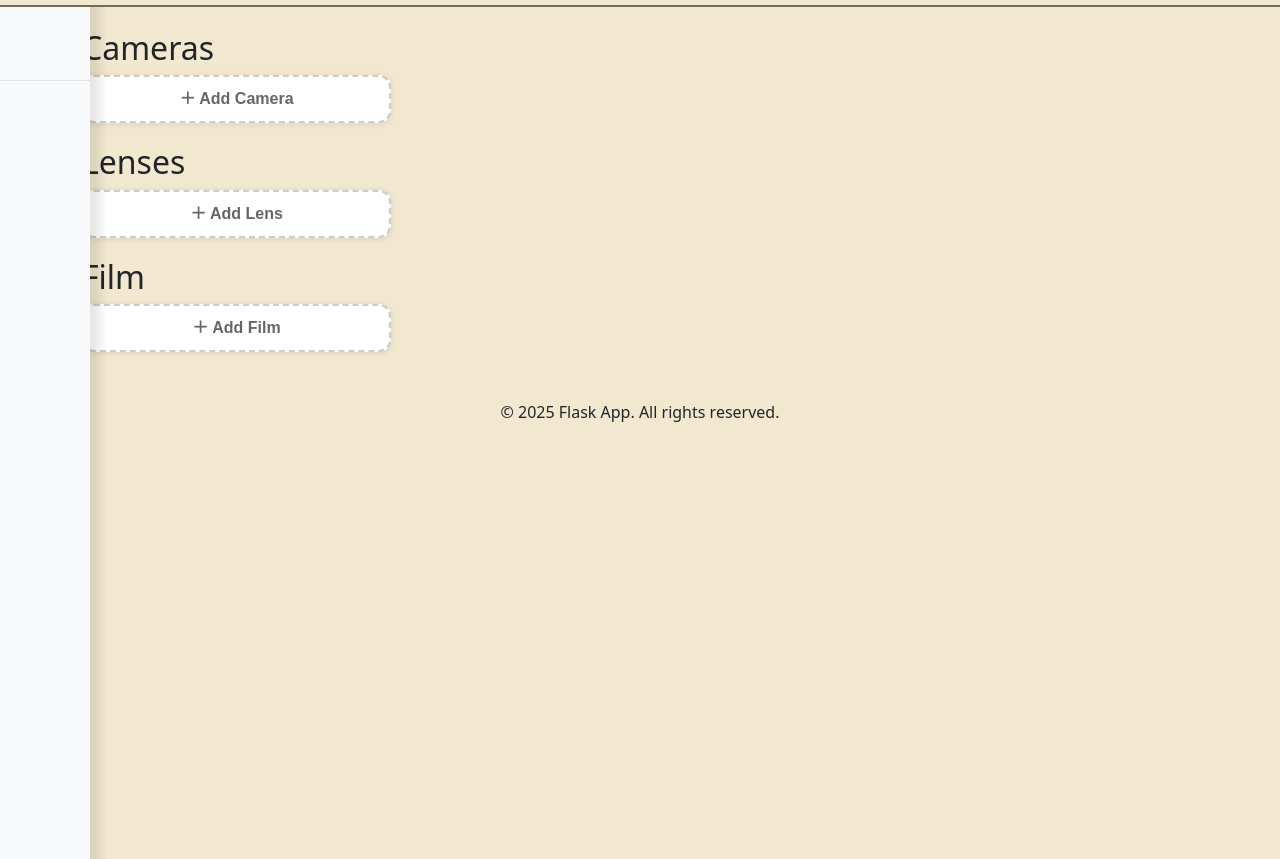
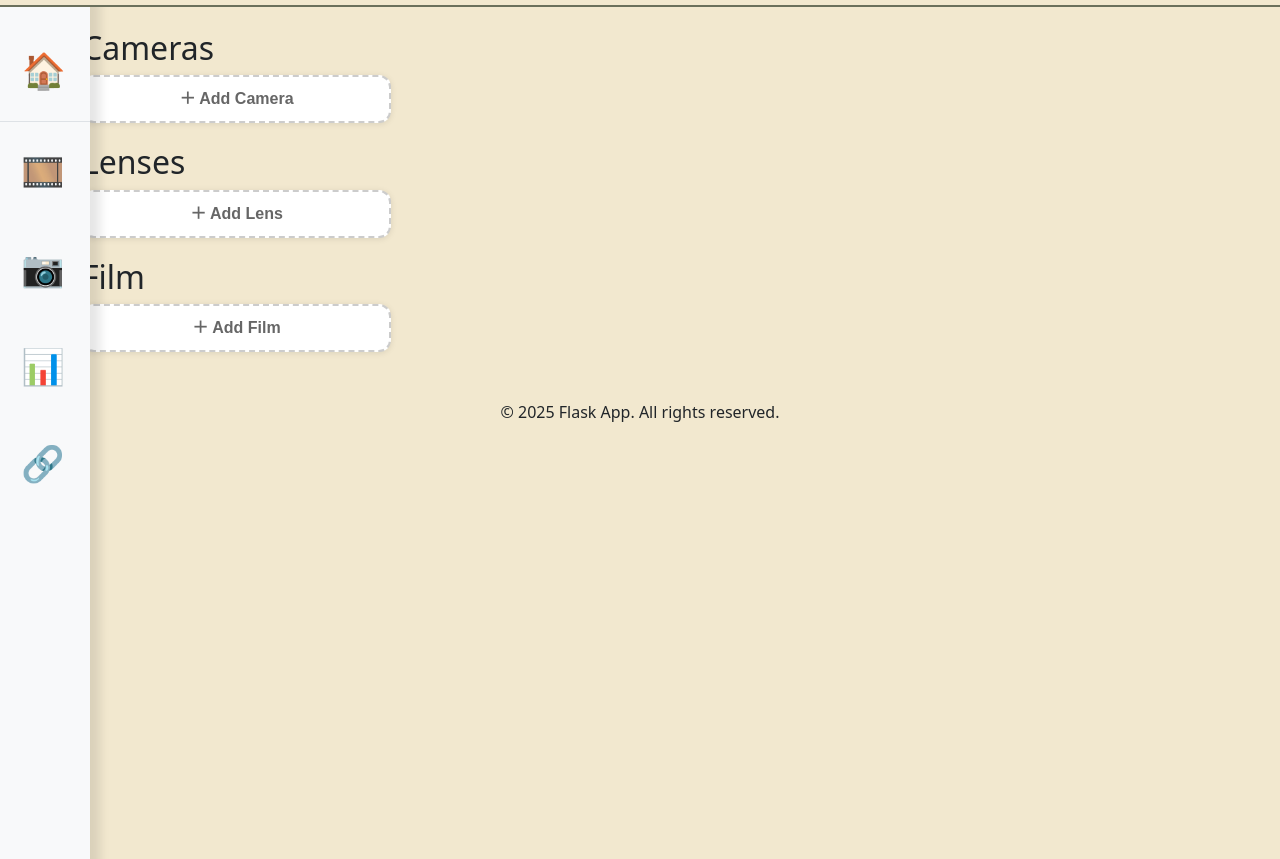
Before and after one commit to zhanzhan-lee/FilmTrack, a Flask app: page /gear in a window 1280 px wide. Shown: the part 101-960 px from the top of the page. Run offline with Flask 3, Linux system fonts and the light colour scheme; the visitor is signed in with stand-in values (Sample User, id 1); data that the repository does not hold is empty; some libraries are stand-ins or nearby versions.

Commit message:
feat(navbar): New version navbar ver.3

```diff
--- a/app/routes/gear.py
+++ b/app/routes/gear.py
@@ -95,7 +95,7 @@ def get_film_data():
 def upload_camera():
     form = CameraForm()
     if form.validate_on_submit():
-        # 处理图片上传
+
         image_file = form.image.data
         image_path = None
         if image_file:
@@ -104,9 +104,9 @@ def upload_camera():
             os.makedirs(save_folder, exist_ok=True)
             save_path = os.path.join(save_folder, filename)
             image_file.save(save_path)
-            image_path = f'{filename}'  # 仅存相对路径
+            image_path = f'{filename}'
 
-        # 添加相机记录
+
         new_camera = Camera(
             name=form.name.data,
             brand=form.brand.data,
--- a/app/static/css/navbar.css
+++ b/app/static/css/navbar.css
@@ -42,7 +42,15 @@
 }
 
 
+.btn-login,
+.btn-signup,
+.btn-logout {
+    margin-left: 10px;
+}
 
+body {
+    padding-top: 130px;
+}
 /* _________________________________________________________________ */
 
 
@@ -65,20 +73,90 @@
     left: 0;
 }
 
-.sidebar a {
+
+.sidebar-home {
+    font-size: 28px;
+    font-weight: bold;
+    padding: 24px 0;
+    position: relative;
     color: #333;
     text-decoration: none;
 }
 
-.btn-login,
-.btn-signup,
-.btn-logout {
-    margin-left: 10px;
+.sidebar-title {
+    font-size: 28px;
 }
 
-body {
-    padding-top: 130px;
+.sidebar-home .title-icon {
+    position: absolute;
+    right: 0px;
+    top: 50%;
+    transform: translateY(-50%);
+    font-size: 35px;
+    color: #666;
+    padding-right: 2px;
+    padding-right: 24px;
 }
+
+.sidebar a {
+    position: relative; /* 为绝对定位的 icon 提供参照 */
+    display: block;
+    text-decoration: none;
+    color: #333;
+    padding: 30px 0;
+    width: 100%;
+    font-size: 25px;
+}
+
+.sidebar a .icon {
+    position: absolute;
+    right: 0; /* 贴到最右边 */
+    top: 50%;
+    transform: translateY(-50%);
+    font-size: 35px;
+    color: #533737;
+    padding-right: 9px; /* 可选，让它别太靠边 */
+}
+
+
+
+/* Sidebar link hover styles */
+.sidebar a,
+.sidebar-home {
+    transition: transform 0.2s ease, color 0.2s ease;
+}
+
+.sidebar a:hover,
+.sidebar-home:hover {
+    color: #000;
+    transform: scale(1.05);
+}
+
+
+.sidebar-home .sidebar-title {
+    display: inline-block;
+    transition: transform 0.2s ease, color 0.2s ease;
+}
+
+.sidebar-home:hover .sidebar-title {
+    color: #000;
+    transform: scale(1.05);
+}
+
+.sidebar a .icon,
+.sidebar-home .title-icon {
+    transition: transform 0.2s ease, color 0.2s ease;
+}
+
+.sidebar a:hover .icon,
+.sidebar-home:hover .title-icon {
+    color: #000;
+    transform: translateY(-50%) scale(1.08);
+}
+
+
+
+
 
 
 /* Sidebar toggle button styles */
--- a/app/templates/base.html
+++ b/app/templates/base.html
@@ -53,17 +53,38 @@
     {% if current_user.is_authenticated %}
 
         <div id="sidebar" class="sidebar">
-            <div class="d-flex justify-content-between align-items-center p-3 border-bottom">
-                <h4 class="mb-0">Menu</h4>
-                <!-- <button id="sidebarClose" class="btn btn-sm btn-outline-secondary">✕</button> -->
-            </div>
+            <!-- Home item (as link) -->
+            <a href="/" class="sidebar-home d-block px-3 border-bottom">
+                <span class="sidebar-title">Home</span>
+                <span class="title-icon">🏠</span>
+            </a>
+
+            <!-- Menu items -->
             <ul class="list-unstyled px-3">
-                <li><a href="/gear" class="d-block py-2">Your Gears</a></li>
-
-                <li><a href="/stats" class="d-block py-2">Stats</a></li>
-                <li><a href="/share" class="d-block py-2">Share</a></li>
-
-
+                <li>
+                    <a href="/" class="d-block">
+                        Rolls
+                        <span class="icon">🎞</span>
+                    </a>
+                </li>
+                <li>
+                    <a href="/gear" class="d-block">
+                        Gears
+                        <span class="icon">📷</span>
+                    </a>
+                </li>
+                <li>
+                    <a href="/stats" class="d-block">
+                        Stats
+                        <span class="icon">📊</span>
+                    </a>
+                </li>
+                <li>
+                    <a href="/share" class="d-block">
+                        Share
+                        <span class="icon">🔗</span>
+                    </a>
+                </li>
             </ul>
         </div>
 
```
